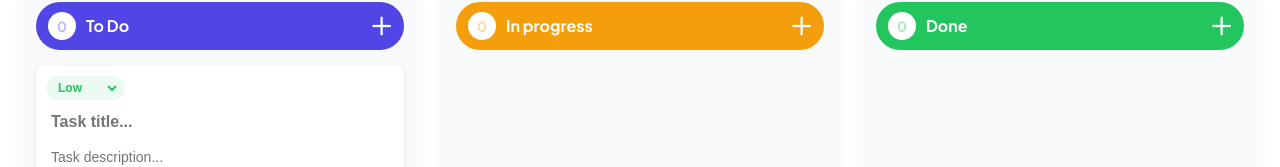
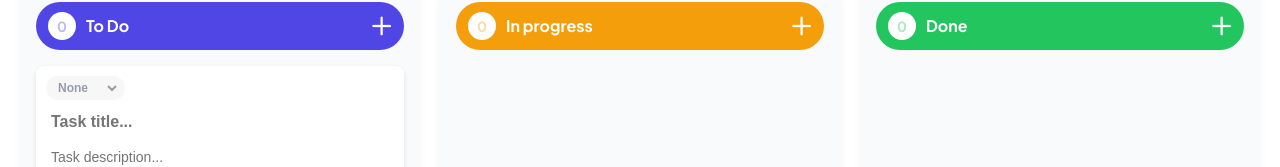
Before and after one commit to danilka-no-population/modsen-practice-2025, a React (Vite) app: page / in a window 1280 px wide. Both pictures are taken after a click on the button 382 px from the left and 164 px from the top of the page. Shown: the part 138-305 px from the top of the page. Built offline with nearby package versions, Linux system fonts and the light colour scheme.

Commit message:
feat: optional priority adding

```diff
--- a/src/components/Column/Column.tsx
+++ b/src/components/Column/Column.tsx
@@ -37,8 +37,9 @@ const Column: FC<ColumnProps> = ({ id, title, color }) => {
     const [isAddingTask, setIsAddingTask] = useState<boolean>(false);
     const [titleInput, setTitleInput] = useState<string>('');
     const [descriptionInput, setDescriptionInput] = useState<string>('');
-    const [priority, setPriority] =
-        useState<keyof typeof priorityColors>('Low');
+    const [priority, setPriority] = useState<
+        keyof typeof priorityColors | null
+    >(null);
 
     const priorityColors: Record<'Low' | 'Medium' | 'High', string> = {
         Low: '#22C55E',
@@ -55,17 +56,16 @@ const Column: FC<ColumnProps> = ({ id, title, color }) => {
                 columnId: id,
                 title: titleInput,
                 description: descriptionInput,
-                priority: {
-                    label: priority,
-                    color: priorityColors[priority],
-                },
+                priority: priority
+                    ? { label: priority, color: priorityColors[priority] }
+                    : undefined,
             })
         );
 
         setIsAddingTask(false);
         setTitleInput('');
         setDescriptionInput('');
-        setPriority('Low');
+        setPriority(null);
     };
 
     return (
@@ -88,20 +88,25 @@ const Column: FC<ColumnProps> = ({ id, title, color }) => {
                     <AddTaskForm>
                         <TaskPriority
                             color={
-                                priorityColors[
-                                    priority as 'Low' | 'Medium' | 'High'
-                                ]
+                                priority
+                                    ? priorityColors[
+                                          priority as 'Low' | 'Medium' | 'High'
+                                      ]
+                                    : '#989ca6'
                             }
                         >
                             <select
-                                value={priority}
+                                value={priority ?? ''}
                                 onChange={(e) =>
                                     setPriority(
-                                        e.target
-                                            .value as keyof typeof priorityColors
+                                        e.target.value
+                                            ? (e.target
+                                                  .value as keyof typeof priorityColors)
+                                            : null
                                     )
                                 }
                             >
+                                <option value="">None</option>
                                 <option value="Low">Low</option>
                                 <option value="Medium">Medium</option>
                                 <option value="High">High</option>
```
